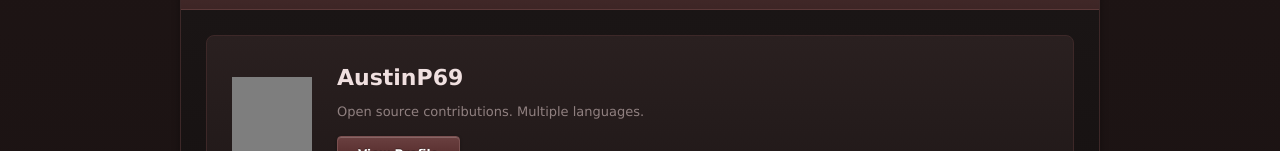
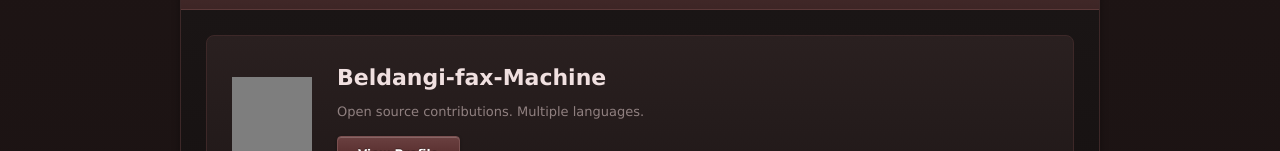
Before and after one commit to Beldangi-fax-Machine/BELDANGIFAXMACHINE, a plain HTML site: page index.html in a window 1280 px wide. Shown: the part 2387-2538 px from the top of the page. Drawn offline with Linux system fonts and the light colour scheme; grey boxes are pictures that could not be loaded.

Commit message:
Fix GitHub links to Beldangi-fax-Machine

```diff
--- a/index.html
+++ b/index.html
@@ -127,9 +127,9 @@
                     <div class="github-card">
                         <img src="https://github.githubassets.com/images/modules/logos_page/GitHub-Mark.png" alt="GitHub" class="github-logo">
                         <div class="github-info">
-                            <h3>AustinP69</h3>
+                            <h3>Beldangi-fax-Machine</h3>
                             <p>Open source contributions. Multiple languages.</p>
-                            <a href="https://github.com/AustinP69" target="_blank" class="github-button">View Profile</a>
+                            <a href="https://github.com/Beldangi-fax-Machine" target="_blank" class="github-button">View Profile</a>
                         </div>
                     </div>
                     <div class="skills-section">
@@ -155,7 +155,7 @@
             <div class="footer-content">
                 <p class="copyright">Copyright 2026 Beldangi Fax Machine. All rights reserved.</p>
                 <p class="footer-link">
-                    <a href="https://github.com/AustinP69/eatinnweb" target="_blank">eatinnweb repository</a>
+                    <a href="https://github.com/Beldangi-fax-Machine/eatinnweb" target="_blank">eatinnweb repository</a>
                 </p>
             </div>
         </div>
```
